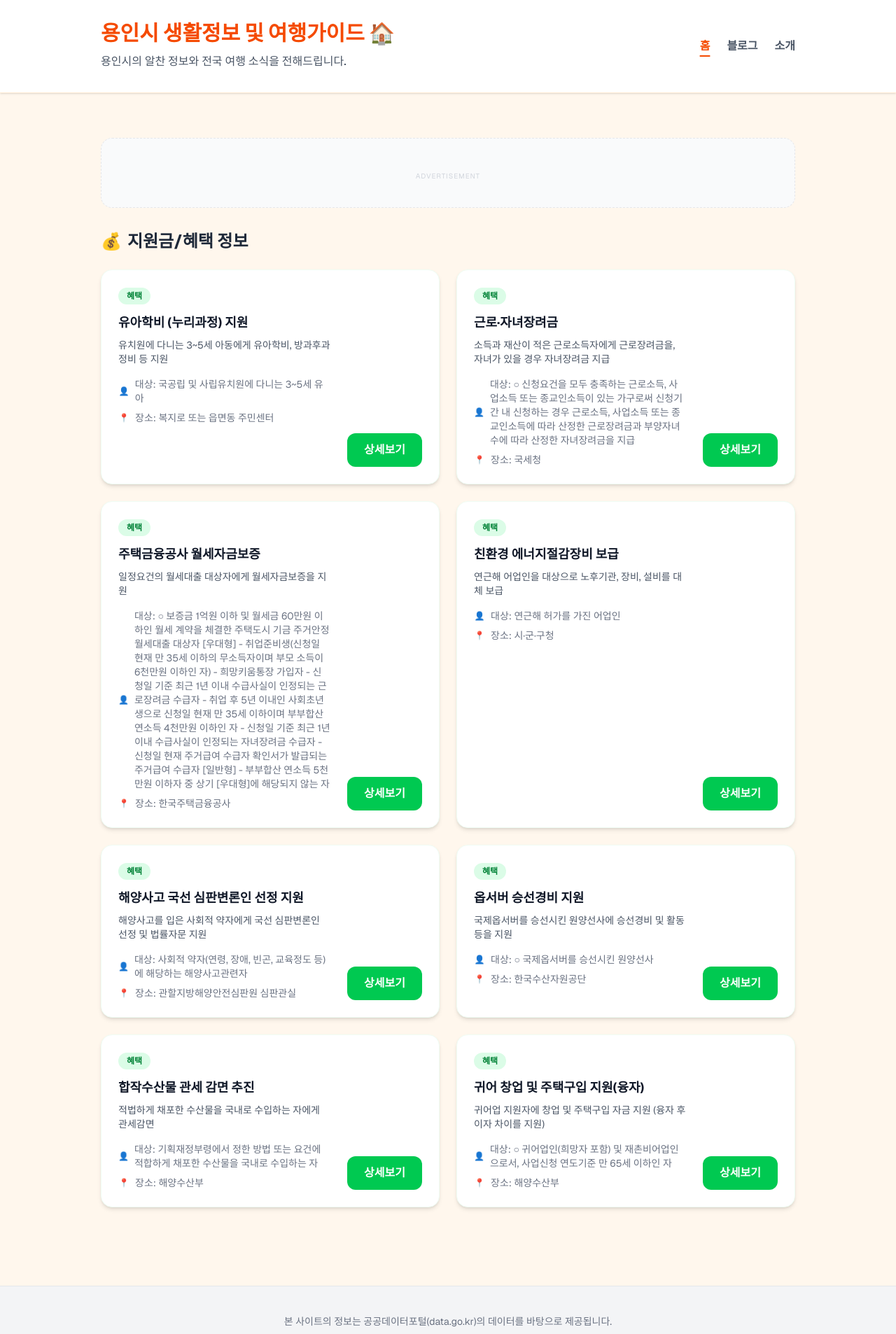
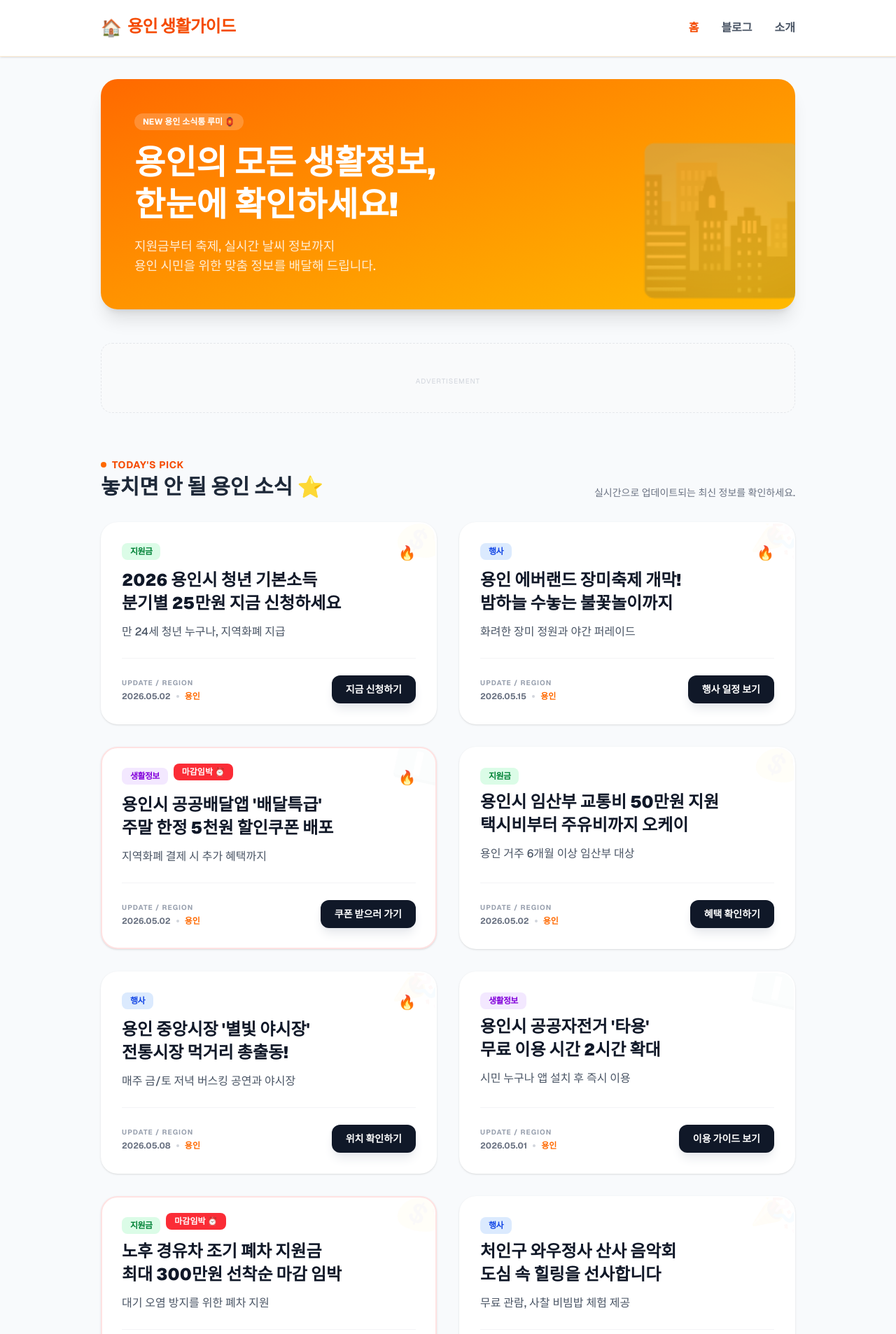
Before and after one commit to aiwjh1986-kor/my-local-info, a Next.js app: page / in a window 1280 px wide. Shown: the top 1906 px of the page at 70% size. Built offline with nearby package versions, Linux system fonts and the light colour scheme; no server answers.

Commit message:
메인 페이지 신규 카드 UI 전면 개편 및 데이터 적용

```diff
--- /dev/null
+++ b/public/data/featured-cards.json
@@ -0,0 +1,112 @@
+[
+  {
+    "category": "지원금",
+    "title": "2026 용인시 청년 기본소득\n분기별 25만원 지금 신청하세요",
+    "summary": "만 24세 청년 누구나, 지역화폐 지급",
+    "date": "2026.05.02",
+    "region": "용인",
+    "cta": "지금 신청하기",
+    "deadline": "2026.05.31",
+    "is_urgent": false,
+    "is_popular": true
+  },
+  {
+    "category": "행사",
+    "title": "용인 에버랜드 장미축제 개막!\n밤하늘 수놓는 불꽃놀이까지",
+    "summary": "화려한 장미 정원과 야간 퍼레이드",
+    "date": "2026.05.15",
+    "region": "용인",
+    "cta": "행사 일정 보기",
+    "deadline": "2026.06.10",
+    "is_urgent": false,
+    "is_popular": true
+  },
+  {
+    "category": "생활정보",
+    "title": "용인시 공공배달앱 '배달특급'\n주말 한정 5천원 할인쿠폰 배포",
+    "summary": "지역화폐 결제 시 추가 혜택까지",
+    "date": "2026.05.02",
+    "region": "용인",
+    "cta": "쿠폰 받으러 가기",
+    "deadline": "2026.05.04",
+    "is_urgent": true,
+    "is_popular": true
+  },
+  {
+    "category": "지원금",
+    "title": "용인시 임산부 교통비 50만원 지원\n택시비부터 주유비까지 오케이",
+    "summary": "용인 거주 6개월 이상 임산부 대상",
+    "date": "2026.05.02",
+    "region": "용인",
+    "cta": "혜택 확인하기",
+    "deadline": null,
+    "is_urgent": false,
+    "is_popular": false
+  },
+  {
+    "category": "행사",
+    "title": "용인 중앙시장 '별빛 야시장'\n전통시장 먹거리 총출동!",
+    "summary": "매주 금/토 저녁 버스킹 공연과 야시장",
+    "date": "2026.05.08",
+    "region": "용인",
+    "cta": "위치 확인하기",
+    "deadline": null,
+    "is_urgent": false,
+    "is_popular": true
+  },
+  {
+    "category": "생활정보",
+    "title": "용인시 공공자전거 '타용'\n무료 이용 시간 2시간 확대",
+    "summary": "시민 누구나 앱 설치 후 즉시 이용",
+    "date": "2026.05.01",
+    "region": "용인",
+    "cta": "이용 가이드 보기",
+    "deadline": null,
+    "is_urgent": false,
+    "is_popular": false
+  },
+  {
+    "category": "지원금",
+    "title": "노후 경유차 조기 폐차 지원금\n최대 300만원 선착순 마감 임박",
+    "summary": "대기 오염 방지를 위한 폐차 지원",
+    "date": "2026.05.02",
+    "region": "용인",
+    "cta": "잔여 예산 확인",
+    "deadline": "2026.05.05",
+    "is_urgent": true,
+    "is_popular": false
+  },
+  {
+    "category": "행사",
+    "title": "처인구 와우정사 산사 음악회\n도심 속 힐링을 선사합니다",
+    "summary": "무료 관람, 사찰 비빔밥 체험 제공",
+    "date": "2026.05.20",
+    "region": "용인",
+    "cta": "사전 예약하기",
+    "deadline": "2026.05.18",
+    "is_urgent": false,
+    "is_popular": false
+  },
+  {
+    "category": "생활정보",
+    "title": "기흥구 쓰레기 배출 요일 변경\n우리 집 앞 배출일 확인하세요",
+    "summary": "쾌적한 주거 환경을 위한 운영 변경",
+    "date": "2026.05.02",
+    "region": "용인",
+    "cta": "우리동네 요일 확인",
+    "deadline": null,
+    "is_urgent": false,
+    "is_popular": false
+  },
+  {
+    "category": "지원금",
+    "title": "1인가구 병원 안심 동행 서비스\n이용료 5천원으로 보호자 동행",
+    "summary": "거동 불편 시 병원 동행 및 접수 지원",
+    "date": "2026.05.02",
+    "region": "용인",
+    "cta": "서비스 신청하기",
+    "deadline": null,
+    "is_urgent": false,
+    "is_popular": true
+  }
+]
--- a/scripts/generate-blog-post.js
+++ b/scripts/generate-blog-post.js
@@ -86,7 +86,7 @@ tags: [태그1, 태그2, 태그3]
 
 마지막 줄에 FILENAME: ${today}-${item.id} 형식으로 파일명도 출력해줘.`;
 
-      const geminiUrl = `https://generativelanguage.googleapis.com/v1beta/models/gemini-2.0-flash:generateContent?key=${GEMINI_API_KEY}`;
+      const geminiUrl = `https://generativelanguage.googleapis.com/v1beta/models/gemini-1.5-flash:generateContent?key=${GEMINI_API_KEY}`;
       const response = await fetch(geminiUrl, {
         method: 'POST',
         headers: { 'Content-Type': 'application/json' },
--- a/src/app/page.tsx
+++ b/src/app/page.tsx
@@ -1,95 +1,137 @@
 import Link from "next/link";
 import data from "../../public/data/local-info.json";
+import featuredCards from "../../public/data/featured-cards.json";
 import AdBanner from "@/components/AdBanner";
 
-interface InfoItem {
-  id: string;
-  name: string;
+interface FeaturedCard {
   category: string;
-  startDate: string;
-  endDate: string;
-  location: string;
-  target: string;
+  title: string;
   summary: string;
-  link: string;
+  date: string;
+  region: string;
+  cta: string;
+  deadline: string | null;
+  is_urgent: boolean;
+  is_popular: boolean;
 }
 
 export default function Home() {
-  const { events, benefits, lastUpdate } = data;
+  const { lastUpdate } = data;
 
   return (
-    <div className="min-h-screen bg-orange-50 font-sans text-gray-900">
+    <div className="min-h-screen bg-slate-50 font-sans text-gray-900">
       {/* 1. 상단 헤더 */}
-      <header className="bg-white shadow-sm border-b border-orange-100">
-        <div className="max-w-5xl mx-auto px-4 py-6 md:py-8 flex flex-col md:flex-row justify-between items-center gap-4">
-          <div className="text-center md:text-left">
-            <h1 className="text-2xl md:text-3xl font-extrabold text-orange-600 font-[family-name:var(--font-baloo-2)]">
-              용인시 생활정보 및 여행가이드 🏠
+      <header className="bg-white shadow-sm border-b border-orange-100 sticky top-0 z-10">
+        <div className="max-w-5xl mx-auto px-4 py-4 md:py-6 flex justify-between items-center">
+          <Link href="/" className="flex items-center gap-2">
+            <span className="text-2xl">🏠</span>
+            <h1 className="text-xl md:text-2xl font-black text-orange-600 font-[family-name:var(--font-baloo-2)] tracking-tight">
+              용인 생활가이드
             </h1>
-            <p className="mt-2 text-gray-600 text-sm md:text-base font-medium">
-              용인시의 알찬 정보와 전국 여행 소식을 전해드립니다.
-            </p>
-          </div>
-          <nav className="flex gap-6 font-bold text-gray-600">
-            <Link href="/" className="text-orange-600 underline decoration-2 underline-offset-8">홈</Link>
+          </Link>
+          <nav className="flex gap-4 md:gap-8 font-bold text-gray-600 text-sm md:text-base">
+            <Link href="/" className="text-orange-600">홈</Link>
             <Link href="/blog" className="hover:text-orange-600 transition-colors">블로그</Link>
             <Link href="/about" className="hover:text-orange-600 transition-colors">소개</Link>
           </nav>
         </div>
       </header>
 
-      <main className="max-w-5xl mx-auto px-4 py-8 space-y-16">
+      <main className="max-w-5xl mx-auto px-4 py-8">
+        {/* 메인 비주얼 배너 */}
+        <section className="mb-12 bg-gradient-to-br from-orange-500 to-amber-400 rounded-3xl p-8 md:p-12 text-white shadow-xl overflow-hidden relative">
+          <div className="relative z-10">
+            <span className="inline-block px-3 py-1 bg-white/20 backdrop-blur-sm rounded-full text-xs font-bold mb-4">
+              NEW 용인 소식통 루미 🏮
+            </span>
+            <h2 className="text-3xl md:text-5xl font-black mb-4 leading-tight">
+              용인의 모든 생활정보,<br />한눈에 확인하세요!
+            </h2>
+            <p className="text-orange-50 text-sm md:text-lg max-w-md font-medium opacity-90">
+              지원금부터 축제, 실시간 날씨 정보까지<br />용인 시민을 위한 맞춤 정보를 배달해 드립니다.
+            </p>
+          </div>
+          <div className="absolute right-[-20px] bottom-[-20px] text-[150px] md:text-[200px] opacity-20 select-none">
+            🏙️
+          </div>
+        </section>
+
         {/* 광고 영역 */}
         <AdBanner />
 
-        {/* 3. 지원금/혜택 정보 */}
-        <section>
-          <div className="flex items-center gap-2 mb-6">
-            <span className="text-2xl">💰</span>
-            <h2 className="text-xl md:text-2xl font-bold text-gray-800">지원금/혜택 정보</h2>
+        {/* 오늘의 추천 정보 카드 그리드 */}
+        <section className="mt-16">
+          <div className="flex flex-col md:flex-row md:items-end justify-between mb-8 gap-2">
+            <div>
+              <div className="flex items-center gap-2 mb-1">
+                <span className="w-2 h-2 bg-orange-500 rounded-full animate-pulse"></span>
+                <span className="text-orange-600 font-bold text-sm tracking-wider uppercase">Today's Pick</span>
               </div>
-          <div className="grid grid-cols-1 md:grid-cols-2 gap-6">
-            {benefits.map((benefit: InfoItem) => (
-              <div key={benefit.id} className="bg-white rounded-2xl shadow-md hover:shadow-lg transition-shadow border border-green-50 flex flex-col md:flex-row">
-                <script
-                  type="application/ld+json"
-                  dangerouslySetInnerHTML={{
-                    __html: JSON.stringify({
-                      "@context": "https://schema.org",
-                      "@type": "GovernmentService",
-                      "name": benefit.name,
-                      "description": benefit.summary,
-                      "provider": {
-                        "@type": "Organization",
-                        "name": "성남시"
-                      }
-                    })
-                  }}
-                />
-                <div className="p-6 flex-1">
-                  <div className="inline-block px-3 py-1 rounded-full bg-green-100 text-green-700 text-xs font-bold mb-3">
-                    {benefit.category}
+              <h2 className="text-2xl md:text-3xl font-black text-gray-800">놓치면 안 될 용인 소식 ⭐</h2>
             </div>
-                  <h3 className="text-lg font-bold mb-2 text-gray-900">{benefit.name}</h3>
-                  <p className="text-sm text-gray-600 mb-4">{benefit.summary}</p>
-                  <div className="space-y-2 text-sm text-gray-500">
-                    <div className="flex items-center gap-2">
-                      <span className="w-4 text-center text-xs">👤</span>
-                      <span>대상: {benefit.target}</span>
+            <p className="text-gray-500 text-sm font-medium">실시간으로 업데이트되는 최신 정보를 확인하세요.</p>
           </div>
-                    <div className="flex items-center gap-2">
-                      <span className="w-4 text-center text-xs">📍</span>
-                      <span>장소: {benefit.location}</span>
+
+          <div className="grid grid-cols-1 md:grid-cols-2 lg:grid-cols-2 gap-6 md:gap-8">
+            {featuredCards.map((card: FeaturedCard, index: number) => (
+              <div
+                key={index}
+                className={`group bg-white rounded-3xl p-1 shadow-sm hover:shadow-2xl transition-all duration-300 border-2 ${card.is_urgent ? 'border-red-100 hover:border-red-300' : 'border-transparent hover:border-orange-200'} relative overflow-hidden flex flex-col`}
+              >
+                {/* 카드 상단 배지 */}
+                <div className="p-6 pb-2 flex justify-between items-start">
+                  <div className="flex gap-2">
+                    <span className={`px-3 py-1 rounded-lg text-xs font-black tracking-tighter ${
+                      card.category === '지원금' ? 'bg-green-100 text-green-700' :
+                      card.category === '행사' ? 'bg-blue-100 text-blue-700' :
+                      'bg-purple-100 text-purple-700'
+                    }`}>
+                      {card.category}
+                    </span>
+                    {card.is_urgent && (
+                      <span className="bg-red-500 text-white px-3 py-1 rounded-lg text-xs font-black animate-bounce">
+                        마감임박 ⏰
+                      </span>
+                    )}
+                  </div>
+                  {card.is_popular && (
+                    <span className="text-xl">🔥</span>
+                  )}
+                </div>
+
+                {/* 카드 본문 */}
+                <div className="px-6 flex-1">
+                  <h3 className="text-xl md:text-2xl font-black mb-3 text-gray-900 group-hover:text-orange-600 transition-colors whitespace-pre-line leading-snug">
+                    {card.title}
+                  </h3>
+                  <p className="text-gray-600 text-sm md:text-base font-medium mb-6 leading-relaxed">
+                    {card.summary}
+                  </p>
+                </div>
+
+                {/* 카드 하단 정보 */}
+                <div className="px-6 pb-6 mt-auto">
+                  <div className="flex items-center justify-between pt-6 border-t border-gray-100">
+                    <div className="flex flex-col">
+                      <span className="text-[10px] text-gray-400 font-bold uppercase tracking-widest mb-1">Update / Region</span>
+                      <div className="flex items-center gap-2 text-xs font-bold text-gray-500">
+                        <span>{card.date}</span>
+                        <span className="w-1 h-1 bg-gray-300 rounded-full"></span>
+                        <span className="text-orange-500">{card.region}</span>
                       </div>
                     </div>
-                </div>
-                <div className="p-6 pt-0 md:pt-6 md:pl-0 flex items-end">
                     <Link
                       href="/blog"
-                    className="w-full md:w-auto px-6 py-3 rounded-xl bg-green-500 text-white font-bold hover:bg-green-600 transition-colors text-center"
+                      className="px-5 py-2.5 rounded-xl bg-gray-900 text-white text-sm font-black hover:bg-orange-600 hover:scale-105 transition-all shadow-lg shadow-gray-200"
                     >
-                    상세보기
+                      {card.cta}
                     </Link>
+                  </div>
+                </div>
+
+                {/* 배경 장식 */}
+                <div className="absolute -right-4 -top-4 text-6xl opacity-[0.03] rotate-12 group-hover:scale-125 transition-transform">
+                  {card.category === '지원금' ? '💰' : card.category === '행사' ? '🎉' : 'ℹ️'}
                 </div>
               </div>
             ))}
@@ -98,14 +140,26 @@ export default function Home() {
       </main>
 
       {/* 4. 하단 푸터 */}
-      <footer className="bg-gray-100 border-t border-gray-200 mt-20">
-        <div className="max-w-5xl mx-auto px-4 py-10 text-center">
-          <p className="text-sm text-gray-500 mb-2">
-            본 사이트의 정보는 공공데이터포털(data.go.kr)의 데이터를 바탕으로 제공됩니다.
+      <footer className="bg-white border-t border-gray-200 mt-20">
+        <div className="max-w-5xl mx-auto px-4 py-12">
+          <div className="flex flex-col md:flex-row justify-between items-center gap-6 mb-8 text-center md:text-left">
+            <div>
+              <h2 className="text-xl font-black text-gray-800 mb-2 font-[family-name:var(--font-baloo-2)]">용인시 생활정보 및 여행가이드</h2>
+              <p className="text-sm text-gray-500">루미가 전하는 우리동네의 따뜻하고 유익한 소식들</p>
+            </div>
+            <div className="flex gap-4">
+              <Link href="/blog" className="text-sm font-bold text-gray-600 hover:text-orange-600 transition-colors">블로그</Link>
+              <Link href="/about" className="text-sm font-bold text-gray-600 hover:text-orange-600 transition-colors">사이트 소개</Link>
+            </div>
+          </div>
+          <div className="pt-8 border-t border-gray-100 flex flex-col md:flex-row justify-between items-center gap-4">
+            <p className="text-xs text-gray-400 font-medium">
+              최근 업데이트: {lastUpdate} | 데이터 출처: 공공데이터포털
             </p>
-          <p className="text-xs text-gray-400">
-            최근 업데이트: {lastUpdate}          © {new Date().getFullYear()} 용인시 생활정보 및 여행가이드 | 루미의 우리동네 소식통
+            <p className="text-xs text-gray-400 font-bold">
+              © {new Date().getFullYear()} Yongin Life Guide. All rights reserved.
             </p>
+          </div>
         </div>
       </footer>
     </div>
```
Lines whose indentation alone changed are shown as unchanged.
